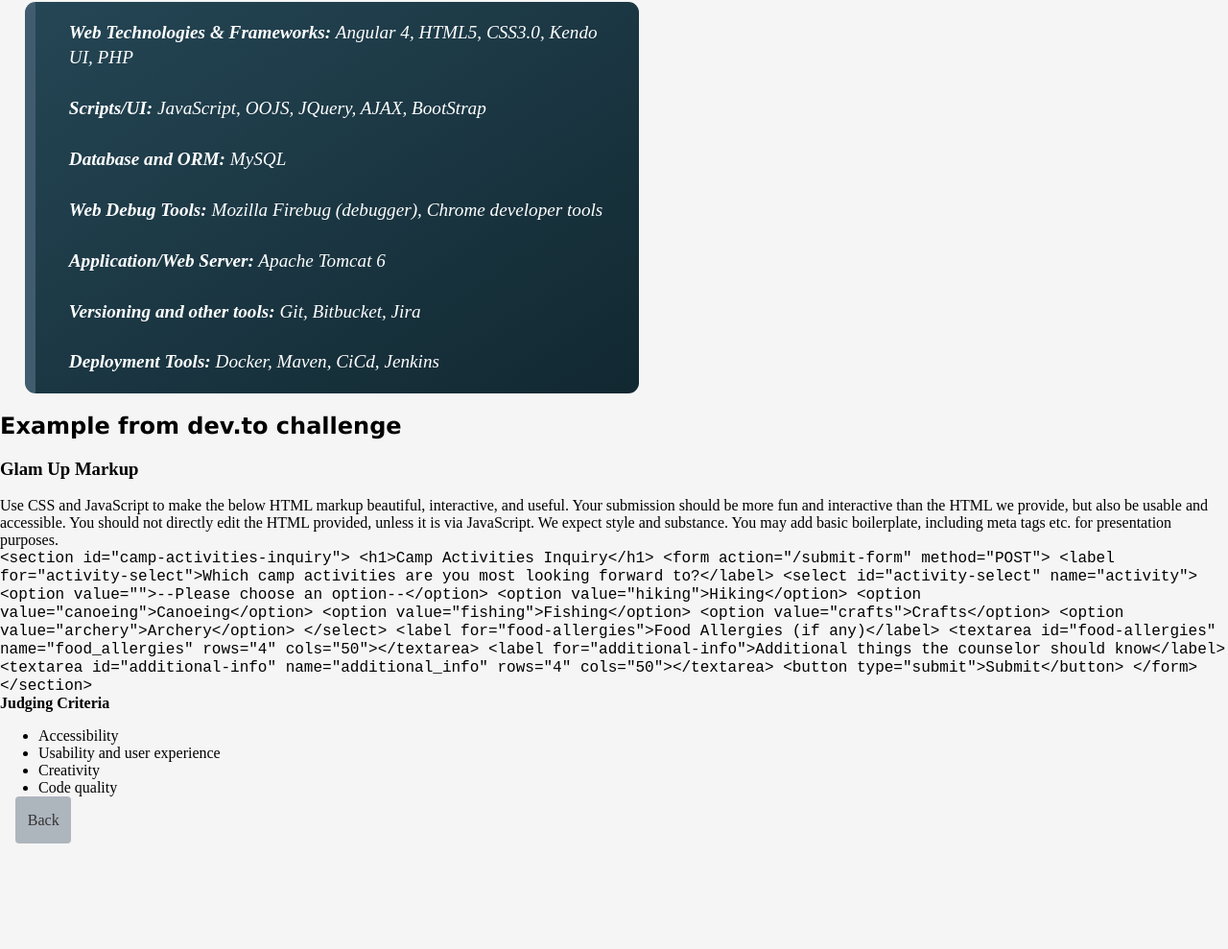
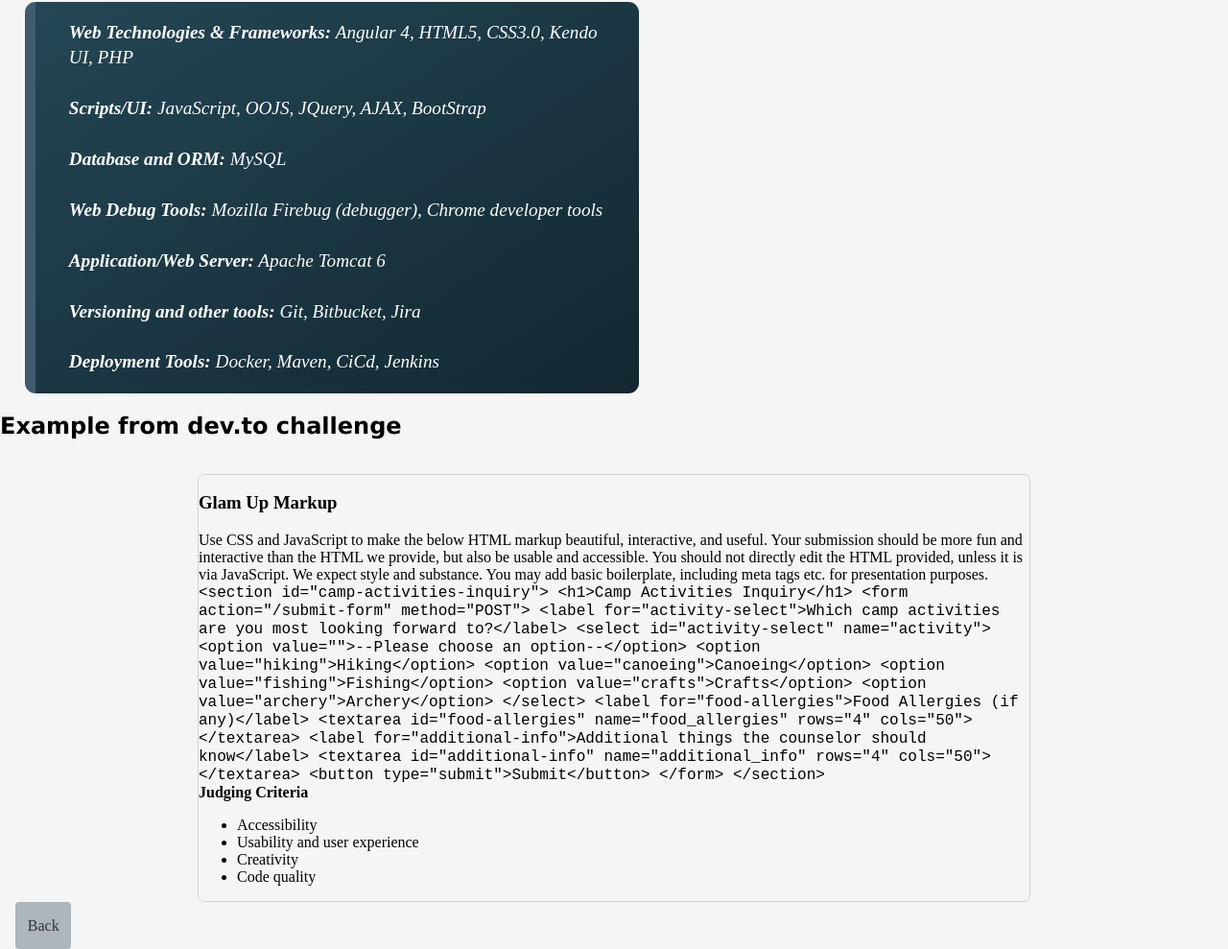
Before and after one commit to aam198/css-playground, a website: page public/pages/wc.html in a window 1280 px wide. Shown: the part 78-1067 px from the top of the page at 96% size. Before the commit the page ends 957 px from the top, so only its background shows below. Drawn offline with Linux system fonts and the light colour scheme; files that its build step writes are made by us from their sources.

Commit message:
Styling added for wc-3 component

```diff
--- a/public/pages/wc.html
+++ b/public/pages/wc.html
@@ -25,10 +25,8 @@
     </div>
   </section>
 
+  <h2>Example from dev.to challenge</h2>
   <section class="wc-3">
-
-    <h2>Example from dev.to challenge</h2>
-
     <div class="card-container">
       <div class="main-card">
         <div class="card-title">
--- a/public/styles/wc.css
+++ b/public/styles/wc.css
@@ -1,7 +1,4 @@
 
-/* .wc-1{
-
-} */
 
 blockquote{
   width: 50%;
@@ -18,3 +15,17 @@
 
   border-left: 11px solid var(--article-blockquote-border,#405c6e);
 }
+
+.wc-3{
+  --tw-space-y-reverse: 0;
+  width: 900px;
+  margin: 0 auto;
+  margin-top:calc(1rem*(1 - var(--tw-space-y-reverse)));
+  padding: 1rem;
+}
+
+.card-container{
+  border: 1px solid;
+  border-color: rgb(212 212 216 / 1);
+  border-radius: 0.4rem;
+}
```
